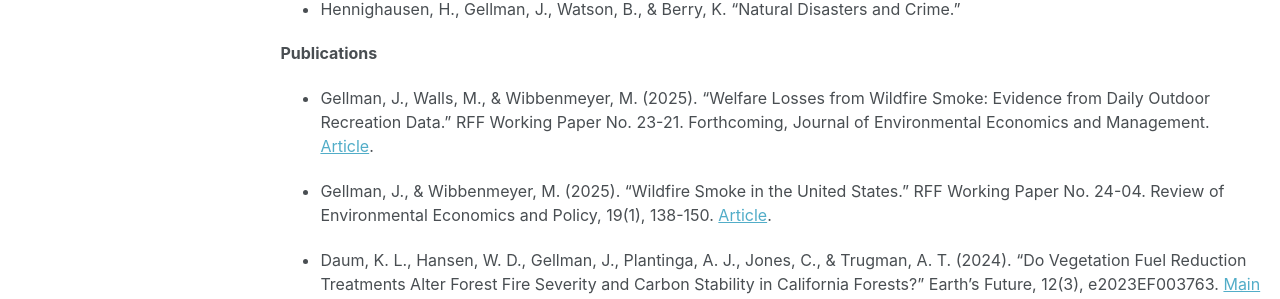
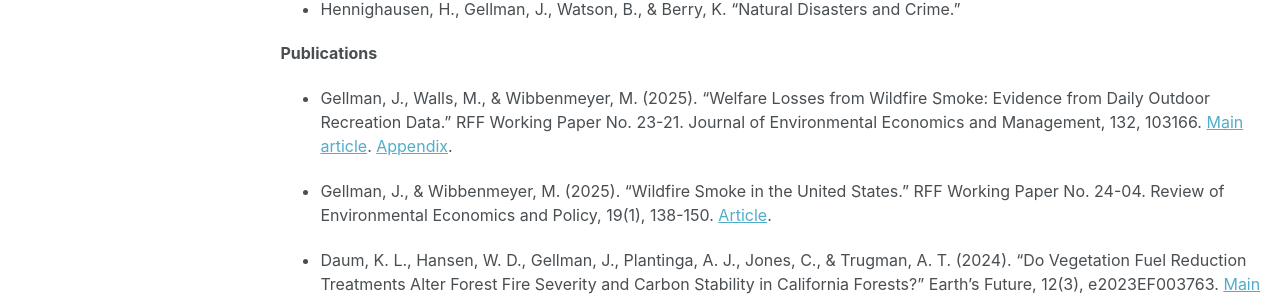
Before and after one commit to jacobgellman/jacobgellman.github.io, a Jekyll site: the page built from _pages/research.md, in a window 1280 px wide and 1206 px high. Shown: the part 528-827 px from the top of the window. Built offline with Jekyll 4.4.1, drawn with Linux system fonts in a browser that asks for light colours.

Commit message:
Upload smoke paper, CV, research page

```diff
--- a/_pages/research.md
+++ b/_pages/research.md
@@ -24,7 +24,7 @@ author_profile: true
 * Hennighausen, H., Gellman, J., Watson, B., & Berry, K. "Natural Disasters and Crime."
 
 **Publications**
-* Gellman, J., Walls, M., & Wibbenmeyer, M. (2025). "Welfare Losses from Wildfire Smoke: Evidence from Daily Outdoor Recreation Data." RFF Working Paper No. 23-21. Forthcoming, Journal of Environmental Economics and Management. [Article](https://jacobgellman.github.io/files/gellman_et_al_2025-welfare_losses_wildfire_smoke_recreation.pdf).
+* Gellman, J., Walls, M., & Wibbenmeyer, M. (2025). "Welfare Losses from Wildfire Smoke: Evidence from Daily Outdoor Recreation Data." RFF Working Paper No. 23-21. Journal of Environmental Economics and Management, 132, 103166. [Main article](https://jacobgellman.github.io/files/gellman_et_al_2025-welfare_losses_wildfire_smoke_recreation.pdf). [Appendix](https://jacobgellman.github.io/files/gellman_et_al_2025-welfare_losses_wildfire_smoke_recreation_appendix.pdf).
 
 * Gellman, J., & Wibbenmeyer, M. (2025). "Wildfire Smoke in the United States." RFF Working Paper No. 24-04. Review of Environmental Economics and Policy, 19(1), 138-150. [Article](https://jacobgellman.github.io/files/gellman_wibbenmeyer_2025-wildfire_smoke_in_united_states.pdf).
 
```
Also changed, not shown: 2 other files.
